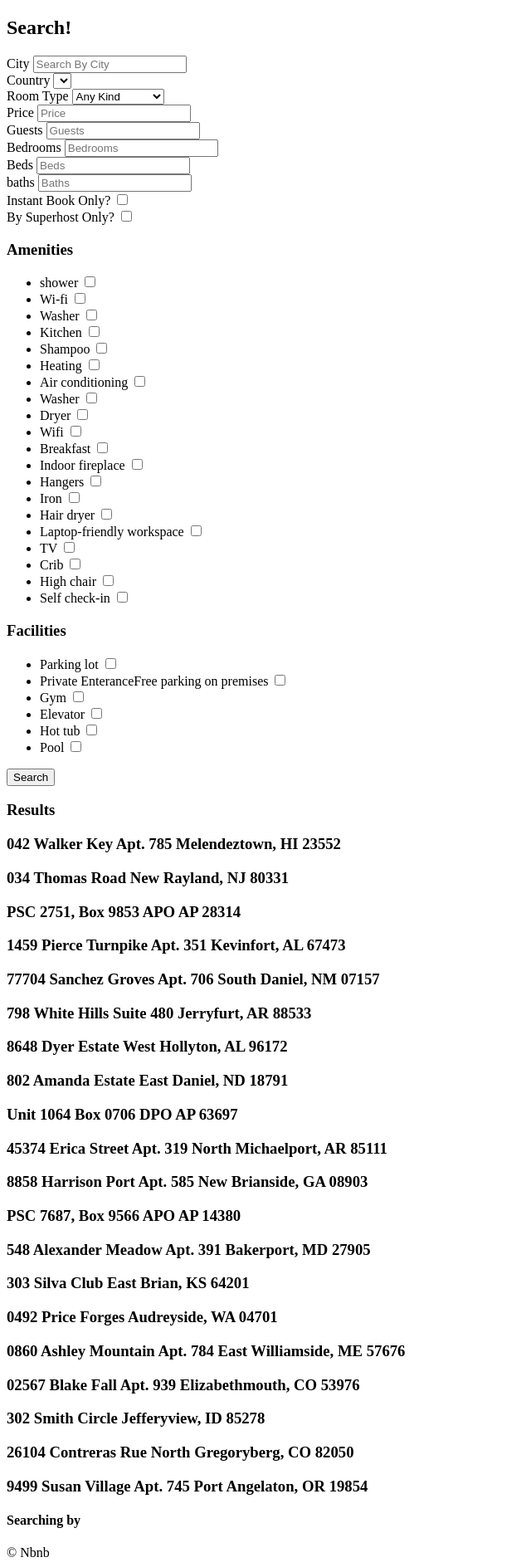
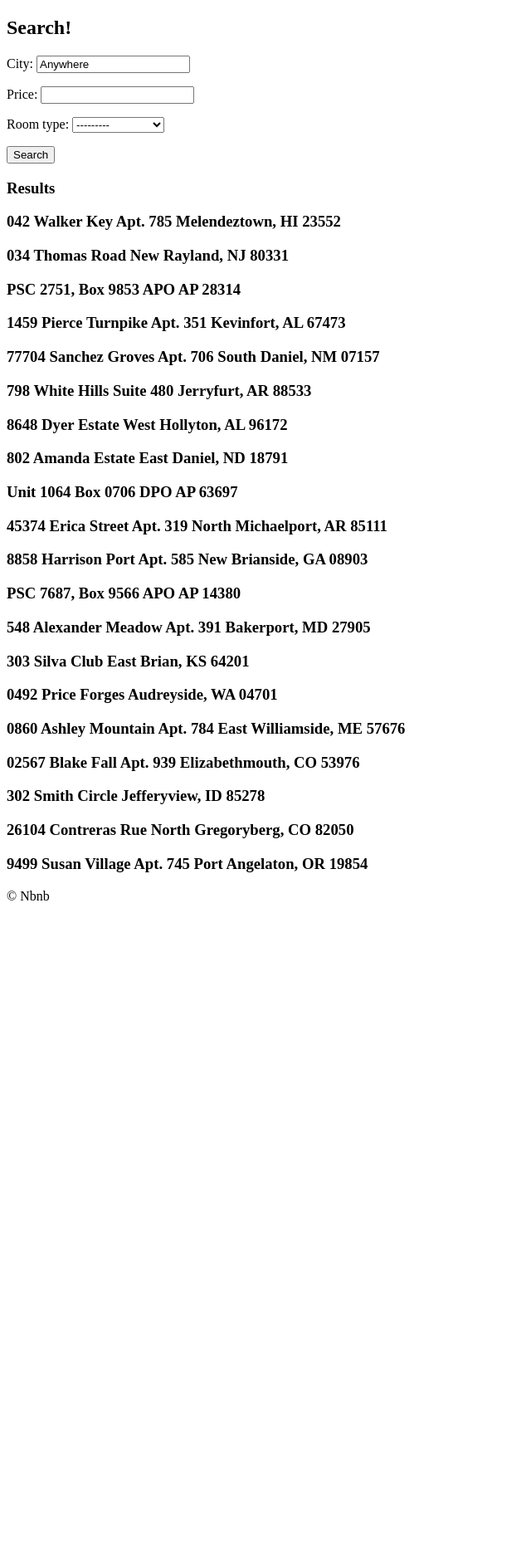
Before and after one commit to hyunjunmn/Airbnb_CC, a Django app: template Airbnb_clone_coding/templates/rooms/search.html in a window 1280 px wide. Shown: the part 60-1948 px from the top of the page at 83% size, without its empty margins (0-640 px from the left). After the commit the page ends 1145 px from the top, so only its background shows below. Run offline with Django 3.2, Linux system fonts and the light colour scheme; the template is opened without the code that fills it: values that come from a table or form of the project are taken from there, others are empty; data comes from the database, SQL or seed files in the repository.

Commit message:
Django_Forms

```diff
--- /dev/null
+++ b/Airbnb_clone_coding/rooms/forms.py
@@ -0,0 +1,8 @@
+from django import forms
+from . import models
+
+class SearchForm(forms.Form):
+
+    city = forms.CharField(initial="Anywhere")
+    price = forms.IntegerField(required=False)
+    room_type = forms.ModelChoiceField(queryset=models.RoomType.objects.all())
--- a/Airbnb_clone_coding/templates/rooms/search.html
+++ b/Airbnb_clone_coding/templates/rooms/search.html
@@ -12,95 +12,7 @@
 
     <h2>Search!</h2>
     <form method="get" action="{%url "rooms:search"%}">
-        <div>
-                <label for="city">City</label>
-                <input value="{{city}}" id="city" name="city" placeholder="Search By City">
-        </div>
-        <div>
-            <label for="country">Country</label>
-            <select id="country" name="country">
-                {%for country in countries%}
-                    <option value="{{country.code}}" {%if country.code == s_country%}selected{%endif%}
-                    > {{country.name}} </option>
-                {%endfor%}
-            </select>
-        </div>
-
-          <div>
-            <label for="room_type">Room Type</label>
-            <select id="room_type" name="room_type"{%if s_room_type == 0%}selected {%endif%}>
-                <option value="0">Any Kind </option>
-                {%for room_type in room_types%}
-                    <option value="{{room_type.pk}}"{%if s_room_type == room_type.pk%}selected {%endif%}> {{room_type.name}} </option>
-                {%endfor%}
-            </select>
-        </div>
-
-        <div>
-            <label for="Price">Price</label>
-             <input value="{{price}}" type="number"name="price"id="price" placeholder="Price">
-        </div>
-          <div>
-            <label for="Guests">Guests</label>
-             <input value="{{guests}}" type="number"name="guests"id="guests" placeholder="Guests">
-        </div>
-          <div>
-            <label for="bedrooms">Bedrooms</label>
-             <input value="{{bedrooms}}" type="number"name="bedrooms"id="bedrooms" placeholder="Bedrooms">
-        </div>
-          <div>
-            <label for="beds">Beds</label>
-             <input value="{{beds}}"type="number"name="beds"id="beds" placeholder="Beds">
-        </div>
-         <div>
-            <label for="baths">baths</label>
-             <input value="{{baths}}" type="number"name="baths"id="baths" placeholder="Baths">
-        </div>
-
-        <div>
-            <label for="instant">Instant Book Only?</label>
-             <input  type="checkbox"name="instant"id="instant" {%if instant%} checked {%endif%} />
-        </div>
-        <div>
-            <label for="superhost">By Superhost Only?</label>
-             <input  type="checkbox"name="superhost"id="superhost" {%if superhost%} checked {%endif%}/>
-        </div>
-
-
-        <div>
-            <h3>Amenities</h3>
-             <ul>
-             {%for amenity in amenities%}
-             <li>
-             <label for= "a_{{amenity.pk}}">{{amenity.name}}</label>
-             <input id =
-             "a_{{amenity.pk}}"name="amenities" type="checkbox" value={{amenity.pk}}
-              {%if amenity.pk|slugify in s_amenities%}
-              checked
-
-              {%endif%}/>
-             </li>
-             {%endfor%}
-             </ul>
-        </div>
-
-        <div>
-            <h3>Facilities</h3>
-             <ul>
-             {%for facility in facilities%}
-             <li>
-             <label for= "f_{{facility.pk}}">{{facility.name}}</label>
-             <input
-            <input id =
-             "f_{{facility.pk}}"name="facilities" type="checkbox" value={{facility.pk}}
-              {%if facility.pk|slugify in s_facilities%}
-              checked
-
-              {%endif%}/>
-             </li>
-             {%endfor%}
-             </ul>
-        </div>
+        {{form.as_p}}
         <button>Search</button>
     </form>
 
@@ -110,5 +22,4 @@
         <h3>{{room.name}} </h3>
     {%endfor%}
 
-    <h4>Searching by {{city}} </h4>
 {%endblock content%}
```
Also changed, not shown: Airbnb_clone_coding/rooms/views.py (+3 -72 lines).
